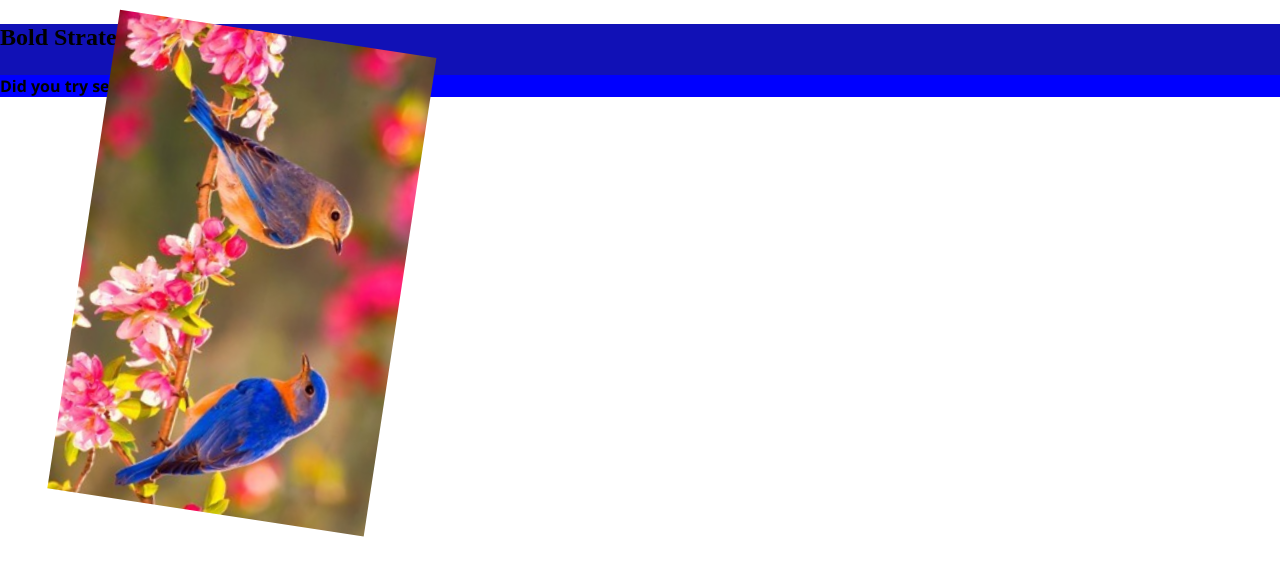
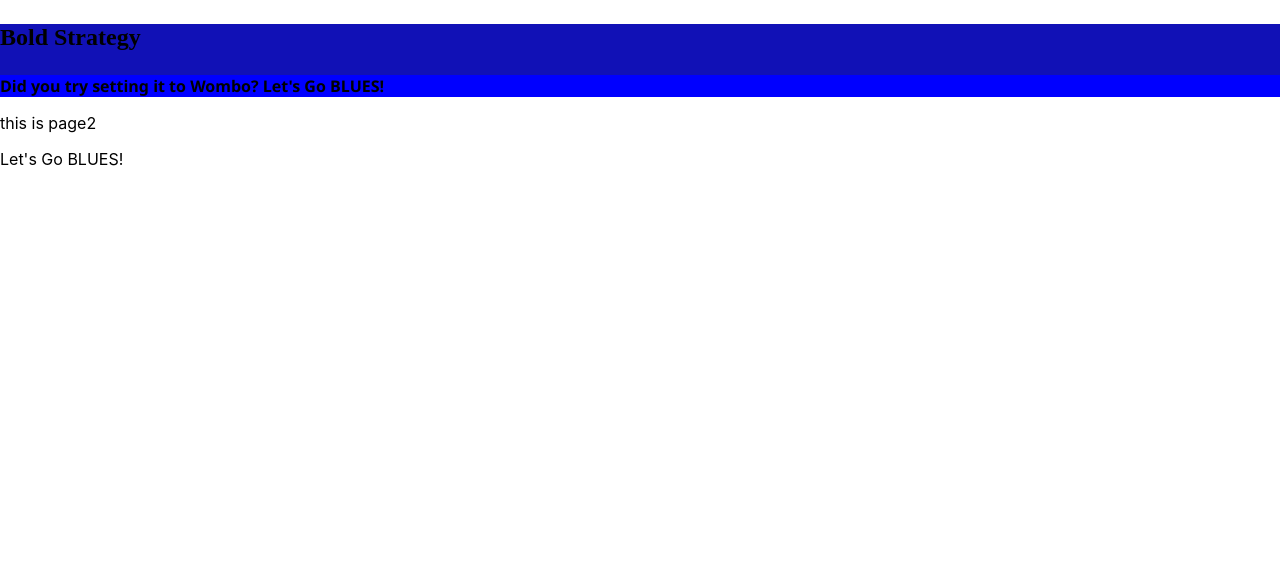
Before and after one commit to michaelab24/classic-mess-around, a React (Create React App) app in the folder my-app/: page / in a window 1280 px wide. Shown: the top 576 px of the page. Built offline with nearby package versions, Linux system fonts and the light colour scheme.

Commit message:
lets try to switch between pages now, nav

```diff
--- a/my-app/src/App.js
+++ b/my-app/src/App.js
@@ -1,7 +1,8 @@
 import React from 'react';
 // import logo from './logo.svg';
-import birds from './birds.jpg';
+// import birds from './birds.jpg';
 import PageUno from './components/PageUno';
+import PageDos from './components/PageDos'
 // import '../assets/front'
 import './App.css';
 
@@ -10,8 +11,8 @@ function App() {
 
     <div>
       <PageUno></PageUno>
-      <img src={birds} className="App-Logo" alt="logo" />
-
+      <PageDos></PageDos>
+      {/* <img src={birds} className="App-Logo" alt="logo" /> */}
     </div>
     // <div className="App">
     //   <header className="App-header">
--- /dev/null
+++ b/my-app/src/components/Nav.js
@@ -0,0 +1,2 @@
+import React, { useEffect } from 'react';
+import { capitalizeFirstLetter } from '../../utils/helpers';
--- /dev/null
+++ b/my-app/src/components/PageDos.js
@@ -0,0 +1,20 @@
+import React from 'react'
+
+
+export default function PageDos() {
+  return (
+    <div className="Dos">
+      <header className="DosHeader">
+        <p className="Two">
+          this is page2
+        </p>
+      </header>
+      <main className="MainTwo">
+        <p>
+          Let's Go BLUES!
+        </p>
+      </main>
+
+    </div>
+  )
+}
```
Also changed, not shown: my-app/src/utils/Helpers.js (added, +8 -0 lines).
